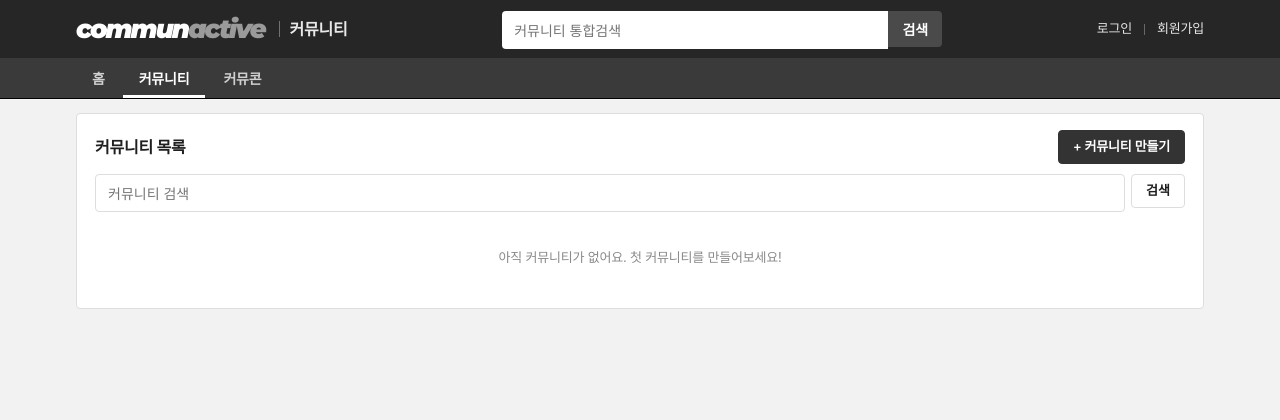
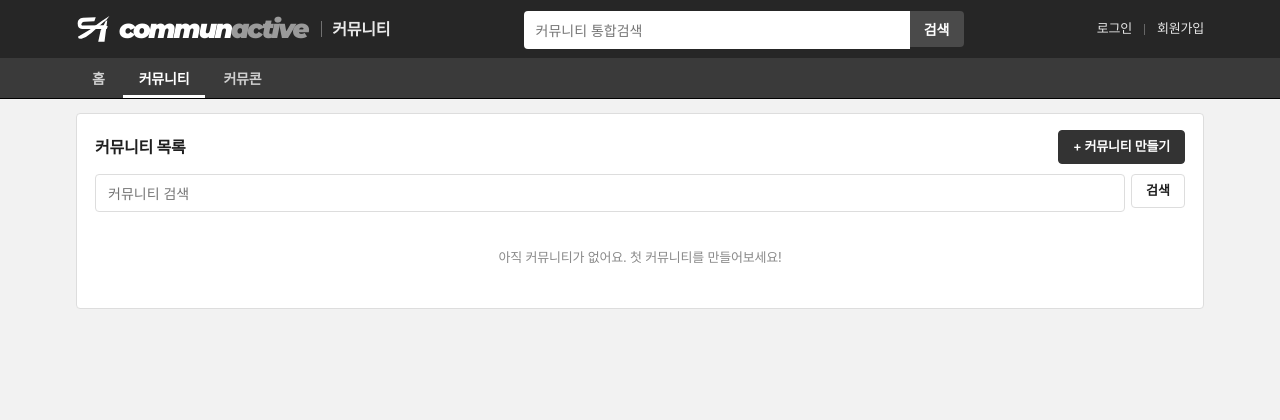
Before and after one commit to umji-explore/communactive, a Flask app: page /c in a window 1280 px wide. Shown: the top 420 px of the page. Run offline with Flask 3, Linux system fonts and the light colour scheme; data that the repository does not hold is empty.

Commit message:
새 로고: C+A 모노그램 (사용자 스케치 기반) — 헤더, 파비콘, 홈 화면 아이콘, 공유 이미지
Co-Authored-By: Claude Opus 5.5 <noreply@anthropic.com>

```diff
--- a/static/css/style.css
+++ b/static/css/style.css
@@ -749,3 +749,11 @@ a.nick:hover { text-decoration: underline; }
 .reply-chip span { font-weight: 700; }
 @media (max-width: 640px) { .noti-bell .bell-label { display: none; } }
 .communi-head { overflow: visible; }
+
+/* ================= 로고 모노그램 ================= */
+.wordmark { display: inline-flex; align-items: center; }
+.logo-mark { display: inline-flex; width: 34px; margin-right: 9px; color: #fff; flex: 0 0 auto; }
+.logo-mark svg { width: 100%; height: auto; display: block; }
+.wordmark:hover .logo-mark { color: #fff; }
+@media (max-width: 640px) { .logo-mark { width: 28px; margin-right: 6px; } }
+.wordmark .logo-mark, .wordmark:hover .logo-mark { color: #fff; }
--- a/templates/base.html
+++ b/templates/base.html
@@ -37,14 +37,14 @@
   <meta property="og:image" content="{{ url_for('static', filename='img/og-image.png', _external=True) }}">
   <meta name="twitter:card" content="summary_large_image">
   {# ?v= 숫자를 바꾸면 브라우저가 예전 아이콘 캐시를 버리고 새로 받는다 #}
-  <link rel="icon" href="{{ url_for('static', filename='img/favicon-32.png') }}?v=5" type="image/png" sizes="32x32">
-  <link rel="icon" href="{{ url_for('static', filename='img/favicon-192.png') }}?v=5" type="image/png" sizes="192x192">
-  <link rel="apple-touch-icon" href="{{ url_for('static', filename='img/apple-touch-icon.png') }}?v=5">
+  <link rel="icon" href="{{ url_for('static', filename='img/favicon-32.png') }}?v=6" type="image/png" sizes="32x32">
+  <link rel="icon" href="{{ url_for('static', filename='img/favicon-192.png') }}?v=6" type="image/png" sizes="192x192">
+  <link rel="apple-touch-icon" href="{{ url_for('static', filename='img/apple-touch-icon.png') }}?v=6">
   <link rel="preconnect" href="https://fonts.googleapis.com">
   <link rel="preconnect" href="https://fonts.gstatic.com" crossorigin>
   {# 로고 글자 전용 폰트: 로고에 쓰는 글자만 받아서 아주 가볍다 #}
   <link rel="stylesheet" href="https://fonts.googleapis.com/css2?family=Montserrat:ital,wght@1,900&text=communactive&display=swap">
-  <link rel="stylesheet" href="{{ url_for('static', filename='css/style.css') }}?v=13">
+  <link rel="stylesheet" href="{{ url_for('static', filename='css/style.css') }}?v=14">
 </head>
 <body>
 {# 로고 옆 섹션 이름 (디시의 "dcinside | ○○ 갤러리" 처럼) #}
@@ -68,7 +68,7 @@
 <header class="topbar">
   <div class="wrap topbar-inner">
     <div class="brand">
-      <a class="wordmark" href="{{ url_for('main.home') }}" aria-label="communactive 홈">commun<span>active</span></a>
+      <a class="wordmark" href="{{ url_for('main.home') }}" aria-label="communactive 홈"><span class="logo-mark" aria-hidden="true">{% include "_mark.svg" %}</span>commun<span>active</span></a>
       {% if section %}
         <span class="brand-sep"></span>
         {% if section_url %}<a class="brand-section" href="{{ section_url }}">{{ section }}</a>
```
Also changed, not shown: static/img/apple-touch-icon.png, static/img/favicon-192.png, static/img/favicon-32.png, static/img/favicon.ico, static/img/mark.svg (added), static/img/og-image.png, templates/_mark.svg (added).
